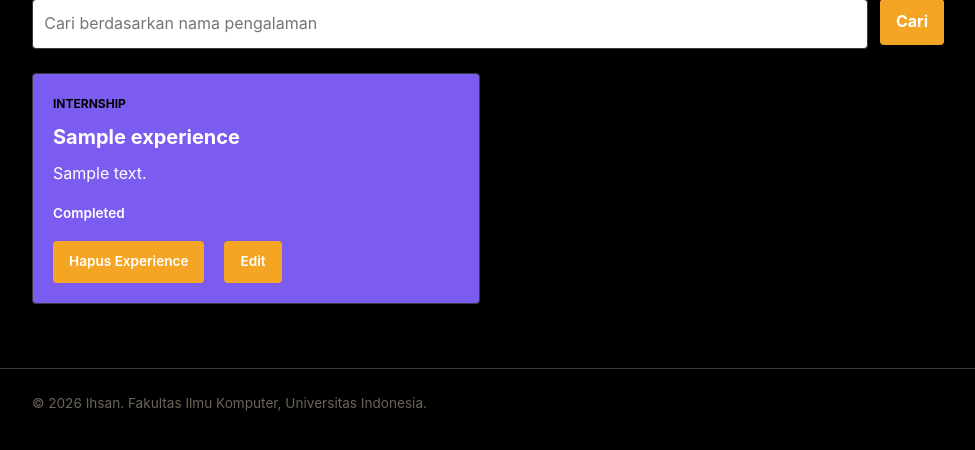
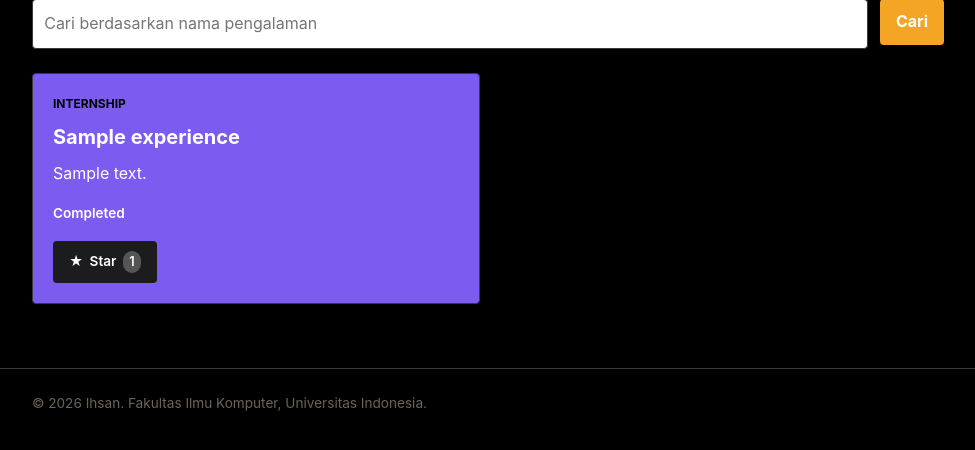
Before and after one commit to 8ijaan/myportofolio, a Django app: page /experience/ in a window 1280 px wide. Shown: the part 238-688 px from the top of the page, without its empty margins (152-1127 px from the left). Run offline with Django 5.2, Linux system fonts and the light colour scheme; tables that the repository leaves empty hold one stand-in row (values such as "Sample post").

Commit message:
feat(experience): add interactive star feature

```diff
--- a/main/models.py
+++ b/main/models.py
@@ -21,6 +21,9 @@ class Experience(models.Model):
         max_length=20,
         choices=EXPERIENCE_CHOICES,
         default="full-time",
+    )
+    starred_by = models.ManyToManyField(
+        User, related_name="starred_experiences", blank=True
     )
     thumbnail = models.URLField(blank=True, null=True)
     started_at = models.DateTimeField(auto_now_add=True)
--- a/main/urls.py
+++ b/main/urls.py
@@ -22,7 +22,12 @@ urlpatterns = [
     path("logout/", logout_user, name="logout"),
     path(
         "projects/<uuid:project_id>/star/",
-        toggle_star,
+        toggle_project_star,
         name="toggle_star",
     ),
+    path(
+        "experience/<uuid:experience_id>/star/",
+        toggle_experience_star,
+        name="toggle_experience_star",
+    ),
 ]
--- a/main/views.py
+++ b/main/views.py
@@ -65,9 +65,14 @@ def delete_experience(request, experience_id):
 
     return redirect("main:show_experiences")
 
+@login_required(login_url='/login/')
 def update_experience(request, experience_id):
     experience = get_object_or_404(Experience, pk=experience_id)
     form = ExperienceForm(request.POST or None, instance=experience)
+
+    if not request.user.has_perm('change_experience'):
+        raise PermissionDenied
+
 
     if request.method == "POST" and form.is_valid():
         form.save()
@@ -139,7 +144,7 @@ def delete_project(request, project_id):
 
     return redirect("main:show_projects")
 
-@login_required
+@login_required(login_url='/login/')
 def update_project(request, project_id):
     project = get_object_or_404(Project, pk=project_id)
     form = ProjectForm(request.POST or None, instance=project)
@@ -207,7 +212,7 @@ def logout_user(request):
 
 # No is_superuser check: any logged-in account may give a star
 @login_required(login_url="/login/")
-def toggle_star(request, project_id):
+def toggle_project_star(request, project_id):
     project = get_object_or_404(Project, pk=project_id)
 
     if request.method == "POST":
@@ -219,3 +224,16 @@ def toggle_star(request, project_id):
             project.starred_by.add(request.user)
 
     return redirect("main:show_projects")
+
+
+@login_required(login_url="/login/")
+def toggle_experience_star(request, experience_id):
+    experience = get_object_or_404(Experience, pk=experience_id)
+
+    if request.method == "POST":
+        if request.user in experience.starred_by.all():
+            experience.starred_by.remove(request.user)
+        else:
+            experience.starred_by.add(request.user)
+
+    return redirect("main:show_experiences")
--- /dev/null
+++ b/templates/components/experience_star.html
@@ -0,0 +1,10 @@
+<form method="post" action="{% url 'main:toggle_experience_star' experience.id %}" class="star-form">
+    {% csrf_token %}
+    <button type="submit"
+            class="button button-star{% if user in experience.starred_by.all %} is-starred{% endif %}"
+            title="{% if experience.starred_by.all %}Starred by {{ experience.starred_by.all|join:', ' }}{% else %}Be the first to star{% endif %}">
+        <span aria-hidden="true">★</span>
+        {% if user in experience.starred_by.all %}Unstar{% else %}Star{% endif %}
+        <span class="star-count">{{ experience.starred_by.count }}</span>
+    </button>
+</form>
--- a/templates/experience.html
+++ b/templates/experience.html
@@ -40,10 +40,17 @@
               {% if experience.experience_url %}
               <a href="{{ experience.experience_url }}" class="button">Lihat Experience</a>
               {% endif %}
+              {% include "components/experience_star.html" with experience=experience %}
+              {% if perms.main.delete_experience %}
               {% include "components/experience_delete_modal.html" with experience=experience %}
+              {% endif %}
+
+              {% if perms.main.change_experience %}
               <a href="{% url 'main:update_experience' experience.id %}" class="button experience-add-button">
                 Edit
               </a>
+              {% endif %}
+
             </div>
           </div>
         </article>
```
Also changed, not shown: main/tests.py (+28 -0 lines), templates/project.html (+2 -5 lines), main/migrations/0007_experience_starred_by.py (added).
